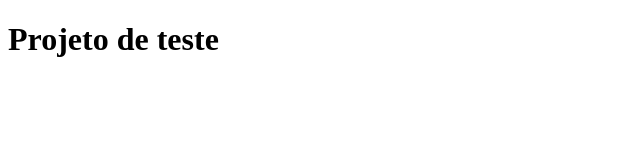
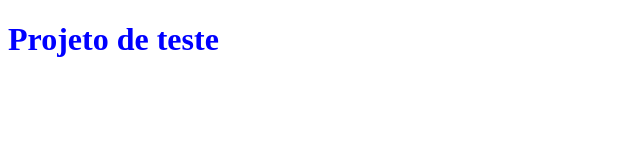
Before and after one commit to etevaldosilva2019/MeuDocumento, a plain HTML site: page index.html in a window 1280 px wide. Shown: the whole page, without its empty margins (0-640 px from the left). Drawn offline with Linux system fonts and the light colour scheme.

Commit message:
Minha primeira alteração

```diff
--- a/index.html
+++ b/index.html
@@ -5,6 +5,7 @@
     <meta http-equiv="X-UA-Compatible" content="IE=edge">
     <meta name="viewport" content="width=device-width, initial-scale=1.0">
     <title>Projeto de teste</title>
+    <link rel="stylesheet" href="meusEstilo.css">
 </head>
 <body>
     <h1>Projeto de teste</h1>
--- /dev/null
+++ b/meusEstilo.css
@@ -0,0 +1,3 @@
+h1{
+    color: blue;
+}
```
